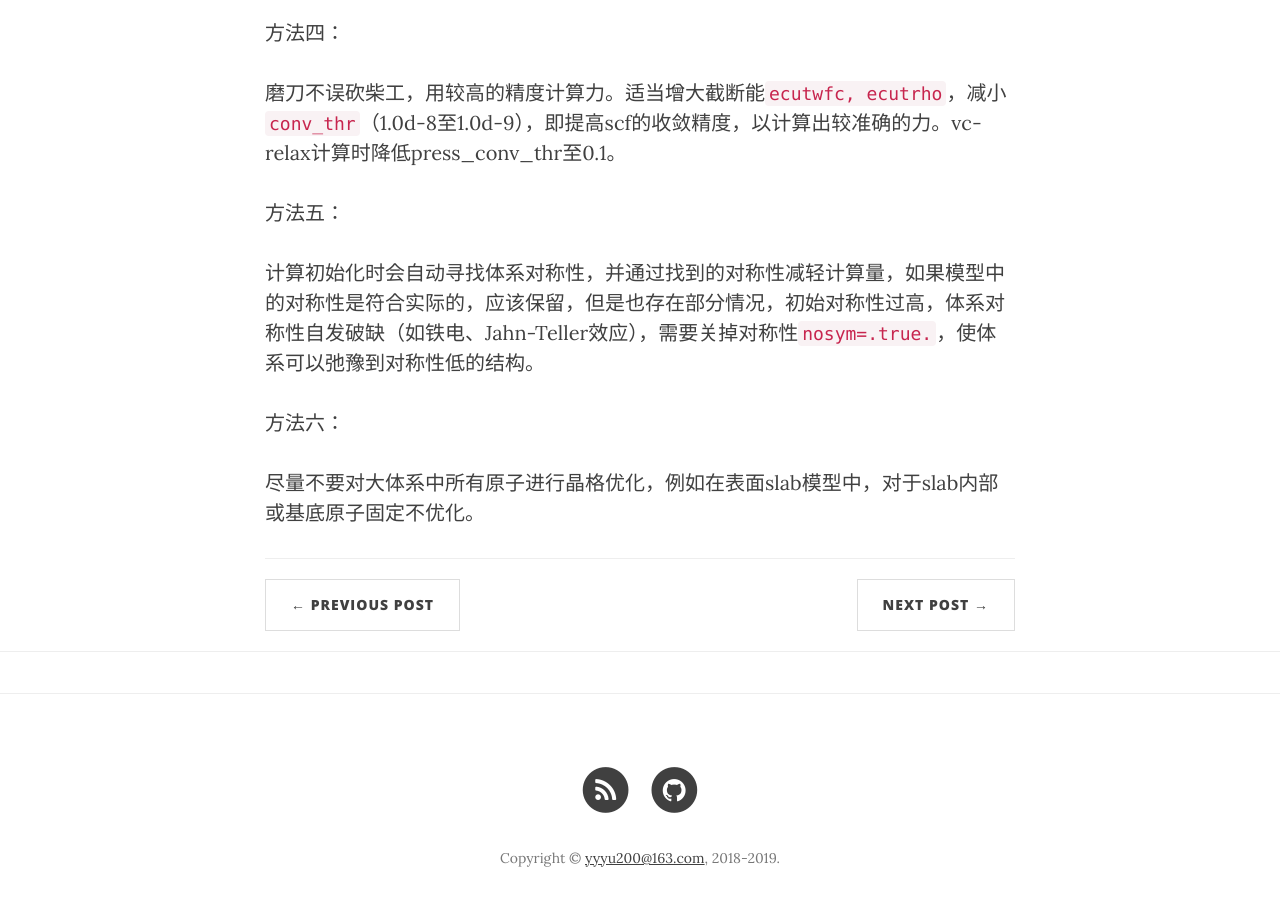
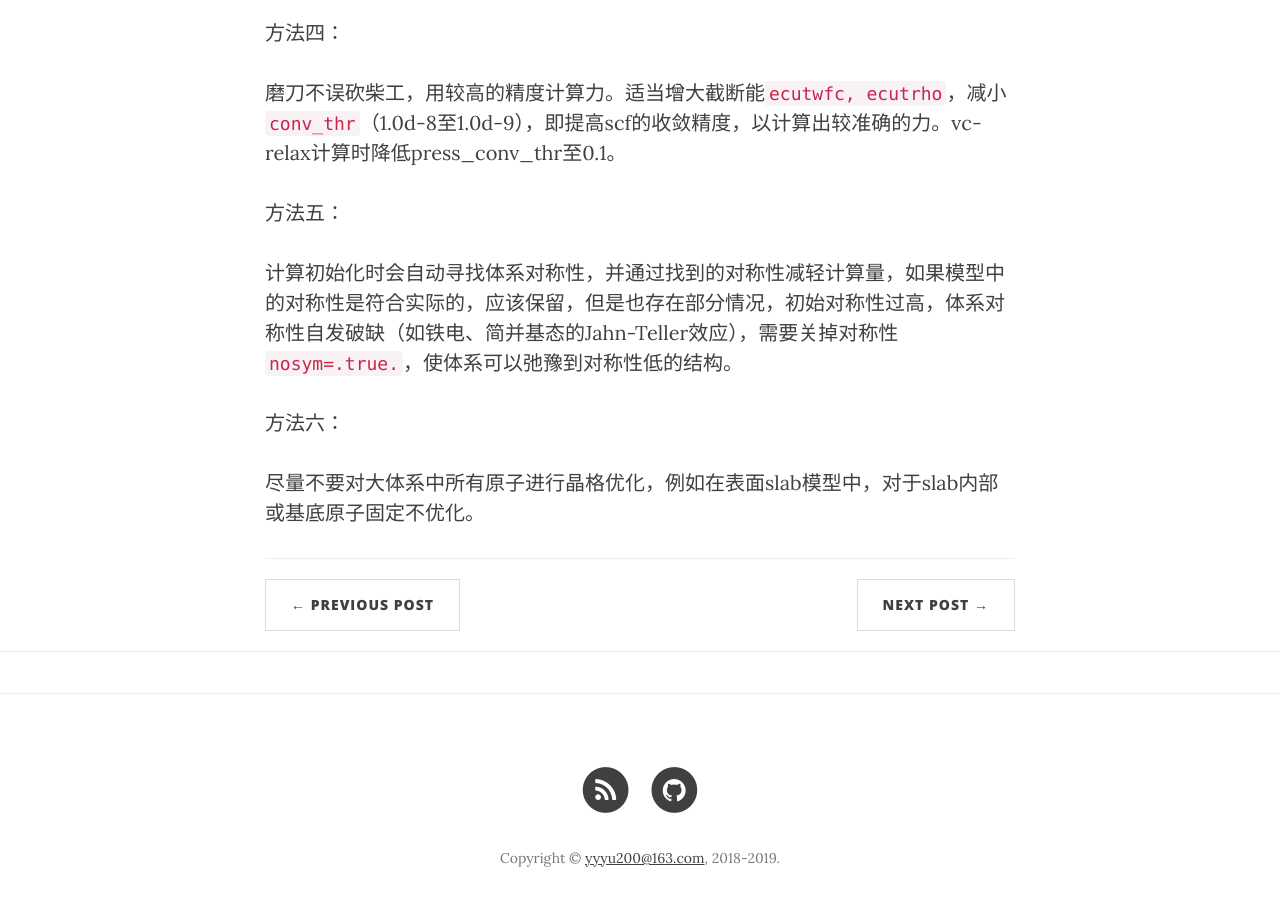
Before and after one commit to yyyu200/DFTbook, a Jekyll site: the page built from _posts/2019-06-27-converge.md, in a window 1280 px wide and 900 px high, scrolled down 4209 px. Built offline with Jekyll 4.4.1, drawn with Linux system fonts in a browser that asks for light colours; nearby versions of some CDN libraries; comment, search, counter and statistics services are not loaded.

Commit message:
modify at20191010-15:15:34-aliyun

````diff
--- a/_posts/2019-06-27-converge.md
+++ b/_posts/2019-06-27-converge.md
@@ -127,7 +127,7 @@ degauss=1.0d-2,
 
 方法五：
 
-计算初始化时会自动寻找体系对称性，并通过找到的对称性减轻计算量，如果模型中的对称性是符合实际的，应该保留，但是也存在部分情况，初始对称性过高，体系对称性自发破缺（如铁电、Jahn-Teller效应），需要关掉对称性```nosym=.true.```，使体系可以弛豫到对称性低的结构。
+计算初始化时会自动寻找体系对称性，并通过找到的对称性减轻计算量，如果模型中的对称性是符合实际的，应该保留，但是也存在部分情况，初始对称性过高，体系对称性自发破缺（如铁电、简并基态的Jahn-Teller效应），需要关掉对称性```nosym=.true.```，使体系可以弛豫到对称性低的结构。
 
 方法六：
 
````
